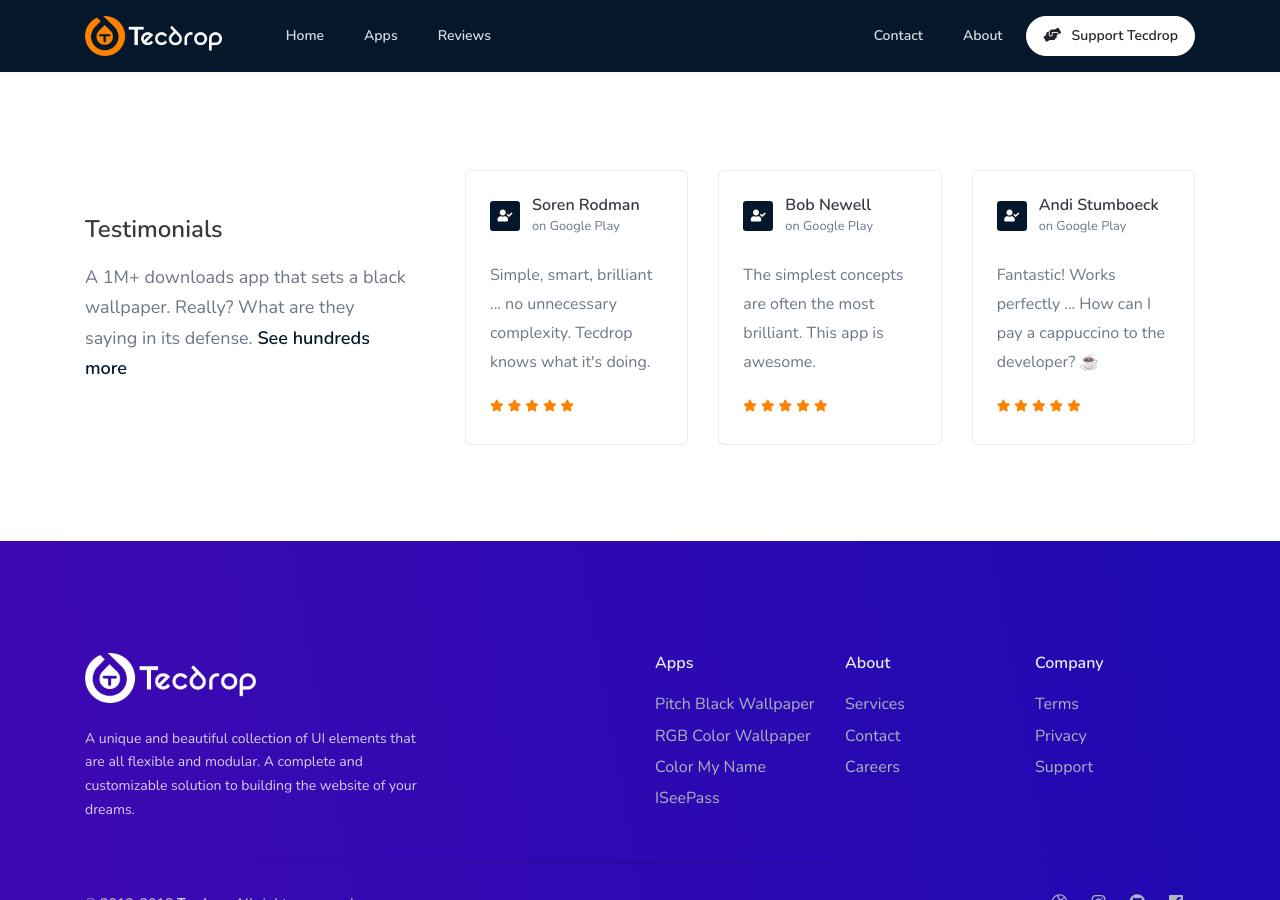
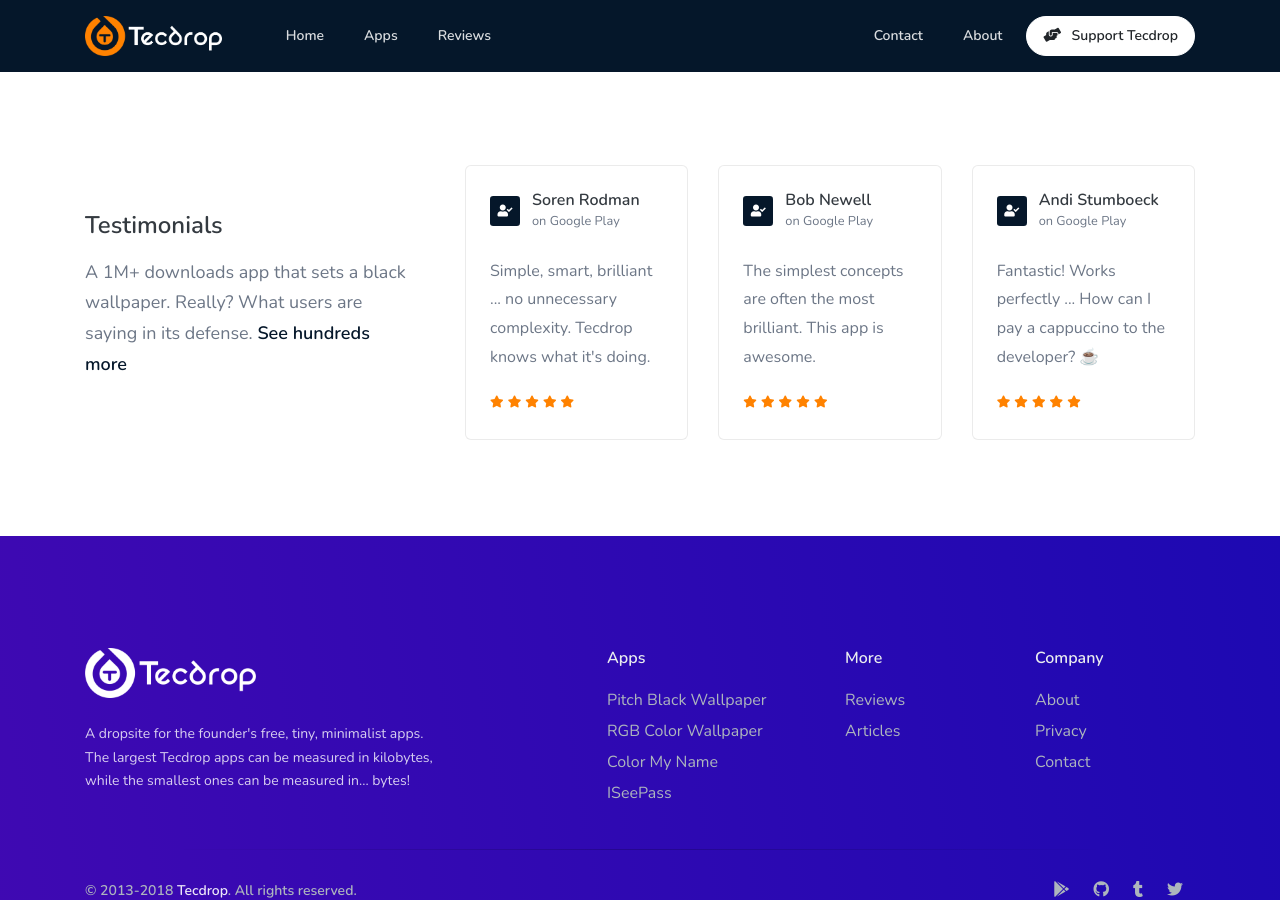
Before and after one commit to tecdrop/next.tecdrop.com-old, a Jekyll site: the page built from pitchblackwallpaper/index.html, in a window 1280 px wide and 900 px high, scrolled down 2704 px. Built offline with Jekyll 4.4.1, drawn with Linux system fonts in a browser that asks for light colours; nearby versions of some CDN libraries; some of the changed text lies outside the part shown.

Commit message:
Improve and simplify app page

```diff
--- a/_config.yml
+++ b/_config.yml
@@ -6,3 +6,7 @@
 author      : tecdrop
 twitter:
   username  : tecdrop
+
+
+plugins:
+  - jekyll-seo-tag
--- /dev/null
+++ b/_includes/blocks/app-hero.html
@@ -0,0 +1,24 @@
+<section class="slice slice-lg pb-0 bg-primary bg-cover bg-lg-cover bg-size--contain" data-separator="bottom-wave">
+    <div class="spotlight-holder">
+        <div class="container d-flex align-items-end pt-lg">
+            <div class="col">
+                <div class="row row-grid">
+                    <div class="col-lg-6 align-self-center">
+                        <div class="text-center text-lg-left pb-lg">
+                            <h1 class="heading text-white mb-4">{{ include.title }}</h1>
+                            <p class="lead lh-180 text-white">{{ include.lead }}</p>
+                            <div class="mt-4">
+                                <a href="{{ include.button-url }}" target="_blank">
+                                    <img width="220" style="margin-left: -1rem;" src="{{ site.url }}{{ include.button-image }}" alt="{{ include.button-image-alt }}">
+                                </a>
+                            </div>
+                        </div>
+                    </div>
+                    <div class="col-lg-6 ml-lg-auto align-self-end">
+                        <img width="300" class="img-fluid img-center mt-5" src="{{ site.url }}{{ include.image }}" alt="{{ include.image-alt }}">
+                    </div>
+                </div>
+            </div>
+        </div>
+    </div>
+</section>
--- /dev/null
+++ b/_includes/blocks/feature.html
@@ -0,0 +1,9 @@
+<div class="px-4">
+    <div class="mb-4">
+        <div class="icon icon-lg icon-shape bg-white shadow rounded-circle text-primary">
+            <i class="{{ include.icon }}"></i>
+        </div>
+    </div>
+    <h5 class="text-white mb-3">{{ include.title }}</h5>
+    <p class="text-white">{{ include.text }}</p>
+</div>
--- /dev/null
+++ b/_includes/blocks/review.html
@@ -0,0 +1,13 @@
+<div class="card shadow">
+    <blockquote class="blockquote card-body mb-0 py-5 px-lg-5">
+        <div class="icon icon-lg text-primary">
+            <i class="fas fa-quote-left"></i>
+        </div>
+        <h5 class="heading h5">
+            {% if include.url %}<a class="text-dark" href="{{ include.url }}" target="_blank">{% endif %}
+                {{ include.title }}
+            {% if include.url %}</a>{% endif %}
+        </h5>
+        <p class="lead">{{ include.text }}</p>
+    </blockquote>
+</div>
--- a/_includes/blocks/testimonial.html
+++ b/_includes/blocks/testimonial.html
@@ -1,11 +1,13 @@
 <div class="card">
     <div class="card-body">
         <div class="d-flex align-items-center">
-            <!-- <span class="avatar avatar-sm bg-red">{{ include.avatar }}</span> -->
+            <!-- <span class="avatar avatar-sm bg-dark">{{ include.avatar }}</span> -->
             <span class="avatar avatar-sm bg-dark"><i class="fas fa-user-check"></i></span>
             <div class="avatar-content">
-                <h5 class="h6 mb-0">{{ include.name }}</h5>
-                <small class="d-block text-muted">{{ include.lead }}</small>
+                {% if include.url %}<a href="{{ include.url }}" target="_blank">{% endif %}
+                    <h5 class="h6 mb-0">{{ include.name }}</h5>
+                    <small class="d-block text-muted">{{ include.lead }}</small>
+                {% if include.url %}</a>{% endif %}
             </div>
         </div>
         <p class="mt-4 lh-180">{{ include.text }}</p>
--- a/_includes/footer.html
+++ b/_includes/footer.html
@@ -5,41 +5,30 @@
                 <a href="{{ site.url }}">
                     <img class="mb-4" src="{{ site.url }}/assets/img/brand/tecdrop-footer-logo-white.png" alt="Tecdrop footer logo" height="50">
                 </a>
-                <p class="text-sm">A unique and beautiful collection of UI elements that are all flexible and modular. A complete and customizable solution to building the website of your dreams.</p>
+                <p class="text-sm">A dropsite for the founder's free, tiny, minimalist apps. The largest Tecdrop apps can be measured in kilobytes, while the smallest ones can be measured in... bytes!</p>
             </div>
-            <div class="col-lg-2 col-6 col-sm-4 ml-lg-auto mb-5 mb-lg-0">
+            <div class="col-lg-2 col-6 col-sm-4 ml-lg-auto mr-lg-5 mb-5 mb-lg-0">
                 <h6 class="heading mb-3">Apps</h6>
                 <ul class="list-unstyled">
-                    <li><a href="{{ site.url }}/pitchblackwallpaper/">Pitch Black Wallpaper</a>
-                    </li>
-                    <li><a href="{{ site.url }}/rgbcolorwallpaper/">RGB Color Wallpaper</a>
-                    </li>
-                    <li><a href="{{ site.url }}/colormyname/">Color My Name</a>
-                    </li>
-                    <li><a href="{{ site.url }}/iseepass/">ISeePass</a>
-                    </li>
+                    <li><a href="{{ site.url }}/pitchblackwallpaper/">Pitch Black Wallpaper</a></li>
+                    <li><a href="{{ site.url }}/rgbcolorwallpaper/">RGB Color Wallpaper</a></li>
+                    <li><a href="{{ site.url }}/colormyname/">Color My Name</a></li>
+                    <li><a href="{{ site.url }}/iseepass/">ISeePass</a></li>
                 </ul>
             </div>
             <div class="col-lg-2 col-6 col-sm-4 mb-5 mb-lg-0">
-                <h6 class="heading mb-3">About</h6>
+                <h6 class="heading mb-3">More</h6>
                 <ul class="list-unstyled text-small">
-                    <li><a href="#">Services</a>
-                    </li>
-                    <li><a href="#">Contact</a>
-                    </li>
-                    <li><a href="#">Careers</a>
-                    </li>
+                    <li><a href="{{ site.url }}/reviews/">Reviews</a></li>
+                    <li><a href="{{ site.url }}/articles/">Articles</a></li>
                 </ul>
             </div>
             <div class="col-lg-2 col-sm-4 mb-5 mb-lg-0">
                 <h6 class="heading mb-3">Company</h6>
                 <ul class="list-unstyled">
-                    <li><a href="#">Terms</a>
-                    </li>
-                    <li><a href="#">Privacy</a>
-                    </li>
-                    <li><a href="#">Support</a>
-                    </li>
+                    <li><a href="{{ site.url }}/about/">About</a>
+                    <li><a href="{{ site.url }}/about/privacy/">Privacy</a></li>
+                    <li><a href="{{ site.url }}/contact/">Contact</a></li>
                 </ul>
             </div>
         </div>
@@ -52,24 +41,16 @@
             <div class="col-md-6">
                 <ul class="nav justify-content-center justify-content-md-end mt-3 mt-md-0">
                     <li class="nav-item">
-                        <a class="nav-link" href="https://dribbble.com/webpixels" target="_blank">
-                            <i class="fab fa-dribbble"></i>
-                        </a>
+                        <a class="nav-link" href="https://play.google.com/store/apps/dev?id=5837949009301066247" target="_blank"><i class="fab fa-google-play"></i></a>
                     </li>
                     <li class="nav-item">
-                        <a class="nav-link active" href="https://instagram.com/webpixelsofficial" target="_blank">
-                            <i class="fab fa-instagram"></i>
-                        </a>
+                        <a class="nav-link" href="https://github.com/tecdrop" target="_blank"><i class="fab fa-github"></i></a>
                     </li>
                     <li class="nav-item">
-                        <a class="nav-link" href="https://github.com/webpixels" target="_blank">
-                            <i class="fab fa-github"></i>
-                        </a>
+                        <a class="nav-link" href="https://pitchblackwallpaper.tumblr.com/" target="_blank"><i class="fab fa-tumblr"></i></a>
                     </li>
                     <li class="nav-item">
-                        <a class="nav-link" href="https://facebook.com/webpixels" target="_blank">
-                            <i class="fab fa-facebook"></i>
-                        </a>
+                        <a class="nav-link" href="https://twitter.com/tecdrop" target="_blank"><i class="fab fa-twitter"></i></a>
                     </li>
                 </ul>
             </div>
--- a/_includes/head.html
+++ b/_includes/head.html
@@ -2,7 +2,7 @@
     <meta charset="utf-8">
     <meta name="viewport" content="width=device-width, initial-scale=1, shrink-to-fit=no">
 
-    <title>Hello World</title>
+    {% seo %}
 
     <!-- Fonts -->
     <link href="https://fonts.googleapis.com/css?family=Nunito:300,400,600,700,800" rel="stylesheet">
--- a/pitchblackwallpaper/index.html
+++ b/pitchblackwallpaper/index.html
@@ -1,160 +1,54 @@
 ---
 layout : default
+
+title: "Pitch Black Wallpaper: More battery life, less eyestrain"
+description: Set a pitch black wallpaper on your Android device. Make it look sleek and mysterious, improve battery life, free up some valuable memory, reduce eyestrain.
 ---
 
+<!-- App Hero -->
+{% include blocks/app-hero.html
+    title="<b>Pitch Black Wallpaper</b><br>A 1M+ downloads app that sets a black wallpaper."
+    lead="More battery life, less eyestrain. Just tap a button and get instant results. No ads, no Internet, and no extra permissions."
+    button-url="https://play.google.com/store/apps/details?id=com.tecdrop.pitchblackwallpaper&utm_source=site&utm_campaign=apppage&pcampaignid=MKT-Other-global-all-co-prtnr-py-PartBadge-Mar2515-1"
+    button-image="/assets/img/third/social/google-play/google-play-badge.svg"
+    button-image-alt="Get it on Google Play"
+    image="/assets/img/apps/pitchblackwallpaper/pitchblackwallpaper-screenshot-hero-3.png"
+    image-alt="Pitch Black Wallpaper screenshot"
+%}
 
-<!-- Spotlight -->
-<section class="slice slice-lg pb-0 bg-primary bg-cover bg-lg-cover bg-size--contain" data-separator="bottom-wave">
-    <div class="spotlight-holder">
-        <div class="container d-flex align-items-end pt-lg">
-            <div class="col">
-                <div class="row row-grid">
-                    <div class="col-lg-6 align-self-center">
-                        <div class="text-center text-lg-left pb-lg">
-                            <h2 class="heading h1 text-white mb-4">A 1M+ downloads app that sets <span class="font-weight-bold">a black wallpaper.</span></h2>
-                            <p class="lead lh-180 text-white">More battery life, less eyestrain. Just tap a button and get instant results. No ads, no Internet, and no extra permissions.</p>
-                            <div class="mt-4">
-                                <a href="https://play.google.com/store/apps/details?id=com.tecdrop.pitchblackwallpaper&utm_source=site&utm_campaign=apppage&pcampaignid=MKT-Other-global-all-co-prtnr-py-PartBadge-Mar2515-1" target="_blank">
-                                    <img width="240" style="margin-left: -1rem;" src="{{ site.url }}/assets/img/third/social/google-play/google-play-badge.svg" alt="Get it on Google Play">
-                                </a>
-                            </div>
-                        </div>
-                    </div>
-                    <div class="col-lg-4 ml-lg-auto mr-lg-5 align-self-end">
-                        <div class="position-relative" style="z-index: 10;">
-                            <img class="img-fluid img-center" src="{{ site.url }}/assets/img/apps/pitchblackwallpaper/pitchblackwallpaper-screenshot-hero-3.png" alt="Pitch Black Wallpaper screenshot">
-                        </div>
-                    </div>
-                </div>
+<!-- Key Features -->
+<section class="slice slice-lg bg-primary">
+    <div class="container">
+        <div class="row row-grid">
+            <div class="col-lg-4">
+                {% include blocks/feature.html icon="fas fa-plus" title="More benefits" text="Go minimalist, make your device look cool, sleek and mysterious, improve battery life, free up some valuable memory, and reduce eyestrain." %}
+            </div>
+            <div class="col-lg-4">
+                {% include blocks/feature.html icon="fas fa-check-double" title="A better solution" text="The app is more straightforward and efficient than other black live wallpaper solutions, and beats covering your camera and taking a dark picture as wallpaper." %}
+            </div>
+            <div class="col-lg-4">
+                {% include blocks/feature.html icon="fas fa-feather" title="Super easy to use" text="Pitch Black Wallpaper is extremely easy to use: just tap a confirmation button, and get instant results. Congratulations! It's a Black Wallpaper!" %}
             </div>
         </div>
     </div>
 </section>
 
-
-
-<!-- <section class="slice slice-lg bg-primary pb-250"> -->
-<section class="slice slice-lg bg-primary">
+<!-- Media Reviews -->
+<section class="slice slice-lg">
     <div class="container">
         <div class="row row-grid">
             <div class="col-lg-4">
-                <div class="px-4">
-                    <div class="mb-4">
-                        <div class="icon icon-lg icon-shape bg-white shadow rounded-circle text-primary">
-                            <i class="fas fa-plus"></i>
-                        </div>
-                    </div>
-                    <h5 class="text-white mb-3">More benefits</h5>
-                    <p class="text-white">Go minimalist, make your device look cool, sleek and mysterious, improve battery life, free up some valuable memory, and reduce eyestrain.</p>
-                </div>
+                {% include blocks/review.html title="Download3K: Excellent" text="Pitch Black Wallpaper is a great app that you'll have no trouble using, and will definitely help with your Android device's performance and battery drain. Don't think about it - try it out!" url="https://www.download3k.com/Desktop-Enhancements/Themes-wallpapers/Download-Pitch-Black-Wallpaper.html" %}
             </div>
             <div class="col-lg-4">
-                <div class="px-4">
-                    <div class="mb-4">
-                        <div class="icon icon-lg icon-shape bg-white shadow rounded-circle text-primary">
-                            <i class="fas fa-check-double"></i>
-                        </div>
-                    </div>
-                    <h5 class="text-white mb-3">A better solution</h5>
-                    <p class="text-white">The app is more straightforward and efficient than other black live wallpaper solutions, and beats covering your camera and taking a dark picture as wallpaper.</p>
-                </div>
+                {% include blocks/review.html title="Total Tech YouTube" text="If you're like me ... I am a battery hog with my phone, but since using this app, I haven't had that issue. ... This is a battery saver and a cool look for my phone." url="https://www.youtube.com/watch?v=q1sSZwHOcdo" %}
             </div>
             <div class="col-lg-4">
-                <div class="px-4">
-                    <div class="mb-4">
-                        <div class="icon icon-lg icon-shape bg-white shadow rounded-circle text-primary">
-                            <i class="fas fa-feather"></i>
-                        </div>
-                    </div>
-                    <h5 class="text-white mb-3">Super easy to use</h5>
-                    <p class="text-white">Pitch Black Wallpaper is extremely easy to use: just tap a confirmation button, and get instant results. Congratulations! It's a Black Wallpaper!</p>
-                </div>
+                {% include blocks/review.html title="FileCluster" text="Compared to other black wallpaper solutions, Pitch Black Wallpaper is much easier to use. You just need to install it, confirm your choice and enjoy your 100% black wallpaper." %}
             </div>
         </div>
     </div>
 </section>
-
-<!-- Media quotes -->
-<!-- <section class="slice mb-xl">
-    <div class="container">
-        <div class="row row-grid justify-content-center mt--200">
-            <div class="col-lg-9">
-                <div class="card-deck flex-column flex-md-row">
-                    <div class="card card-pricing zoom-in shadow-lg px-4 mr-0 mb-4">
-                        <blockquote class="blockquote py-5 pl-4 pr-3">
-                            <p><i class="fas fa-quote-left fa-lg text-primary"></i></p>
-                            <h3 class="h2 font-weight-700">Try it out!</h3>
-                            <p class="lead">Pitch Black Wallpaper is a great app that you'll have no trouble using, and will definitely help with your Android device's performance and battery drain. Don't think about it - try it out!</p>
-                            <footer class="blockquote-footer"><cite class="font-weight-600" title="Source Title">Download3K</cite> Excellent Award</footer>
-                        </blockquote>
-                    </div>
-                    <div class="card card-pricing px-4 ml-0 mb-4">
-                        <blockquote class="blockquote py-5 pl-5 pr-3">
-                            <p><i class="fas fa-quote-left fa-lg text-primary"></i></p>
-                            <h3 class="h2 font-weight-700">Cool look</h3>
-                            <p class="lead">If you're like me, I am a battery hog with my phone, but since using the Pitch Black Wallpaper app, I haven't had that issue. ... This is a battery saver and a cool look for my phone.</p>
-                            <footer class="blockquote-footer"><cite class="font-weight-600" title="Source Title">Total Tech</cite> Video Review on YouTube</footer>
-                        </blockquote>
-                    </div>
-                </div>
-            </div>
-        </div>
-    </div>
-</section> -->
-
-
-
-<!-- <section class="slice slice-lg bg-secondary" style="padding-bottom: 200px;"> -->
-<section class="slice slice-lg">
-    <div class="container">
-        <div class="row row-grid">
-            <div class="col-lg-4">
-                <div class="card shadow">
-                    <!-- <div class="card-body py-5 px-lg-5">
-                        <div>
-                            <div class="icon text-primary mb-3">
-                                <img alt="Image placeholder" src="../assets/img/icons/dusk/png/desktop-download.png" class="img-fluid">
-                            </div>
-                            <h5 class="heading h5">Download Purpose</h5>
-                            <p>Some quick example text to build on the card title and make up the content.</p>
-                        </div>
-                    </div> -->
-                    <blockquote class="blockquote card-body py-5 px-lg-5">
-                        <p><i class="fas fa-quote-left fa-lg text-primary"></i></p>
-                        <h5 class="heading h5">Download3K: Excellent</h5>
-                        <p class="lead">Pitch Black Wallpaper is a great app that you'll have no trouble using, and will definitely help with your Android device's performance and battery drain. Don't think about it - try it out!</p>
-                    </blockquote>
-                </div>
-            </div>
-            <div class="col-lg-4">
-                <div class="card shadow">
-                    <blockquote class="blockquote card-body py-5 px-lg-5">
-                        <p><i class="fas fa-quote-left fa-lg text-primary"></i></p>
-                        <h5 class="heading h5">Total Tech YouTube</h5>
-                        <p class="lead">If you're like me ... I am a battery hog with my phone, but since using this app, I haven't had that issue. ... This is a battery saver and a cool look for my phone.</p>
-                    </blockquote>
-                </div>
-            </div>
-            <div class="col-lg-4">
-                <div class="card shadow">
-                    <blockquote class="blockquote card-body py-5 px-lg-5">
-                        <p><i class="fas fa-quote-left fa-lg text-primary"></i></p>
-                        <h5 class="heading h5">FileCluster</h5>
-                        <p class="lead">Compared to other black wallpaper solutions, Pitch Black Wallpaper is much easier to use. You just need to install it, confirm your choice and enjoy your 100% black wallpaper.</p>
-                    </blockquote>
-                </div>
-            </div>
-        </div>
-    </div>
-    <!-- <div class="shape-container" data-shape-style="curve" data-shape-position="bottom">
-        <svg class="shape-fill-white" fill="" xmlns="http://www.w3.org/2000/svg" viewBox="0 0 1000 100" preserveAspectRatio="none">
-            <path d="M 0 0 c 0 0 200 50 500 50 s 500 -50 500 -50 v 101 h -1000 v -100 z"></path>
-        </svg>
-    </div> -->
-</section>
-
-
-
 
 <!-- Experience simple -->
 <section class="slice slice-lg bg-secondary">
@@ -178,25 +72,21 @@
     </div>
 </section>
 
-
-
-
-
-
+<!-- User Testimonials -->
 <section class="slice slice-lg">
     <div class="container">
         <div class="row align-items-center">
             <div class="col-lg-4">
                 <div class="pr-4">
                     <h4>Testimonials</h4>
-                    <p class="lead mt-3">A 1M+ downloads app that sets a black wallpaper. Really? What are they saying in its defense. <a class="link text-dark font-weight-bold" href="#">See hundreds more</a></p>
+                    <p class="lead mt-3">A 1M+ downloads app that sets a black wallpaper. Really? What users are saying in its defense. <a class="link text-dark font-weight-bold" href="{{ site.url }}/pitchblackwallpaper/reviews/">See hundreds more</a></p>
                 </div>
             </div>
             <div class="col-lg-8">
                 <div class="card-deck">
-                    {% include blocks/testimonial.html avatar="TK" name="Soren Rodman" lead="on Google Play" text="Simple, smart, brilliant ... no unnecessary complexity. Tecdrop knows what it's doing." %}
-                    {% include blocks/testimonial.html avatar="BN" name="Bob Newell" lead="on Google Play" text="The simplest concepts are often the most brilliant. This app is awesome." %}
-                    {% include blocks/testimonial.html avatar="AS" name="Andi Stumboeck" lead="on Google Play" text="Fantastic! Works perfectly ... How can I pay a cappuccino to the developer? ☕" %}
+                    {% include blocks/testimonial.html avatar="TK" name="Soren Rodman" lead="on Google Play" text="Simple, smart, brilliant ... no unnecessary complexity. Tecdrop knows what it's doing." url="https://play.google.com/store/apps/details?id=com.tecdrop.pitchblackwallpaper" %}
+                    {% include blocks/testimonial.html avatar="BN" name="Bob Newell" lead="on Google Play" text="The simplest concepts are often the most brilliant. This app is awesome." url="https://play.google.com/store/apps/details?id=com.tecdrop.pitchblackwallpaper" %}
+                    {% include blocks/testimonial.html avatar="AS" name="Andi Stumboeck" lead="on Google Play" text="Fantastic! Works perfectly ... How can I pay a cappuccino to the developer? ☕" url="https://play.google.com/store/apps/details?id=com.tecdrop.pitchblackwallpaper" %}
                 </div>
             </div>
         </div>
```
Also changed, not shown: assets/img/apps/pitchblackwallpaper/home/pitchblackwallpaper-screenshot-phone-confirmation.png.
